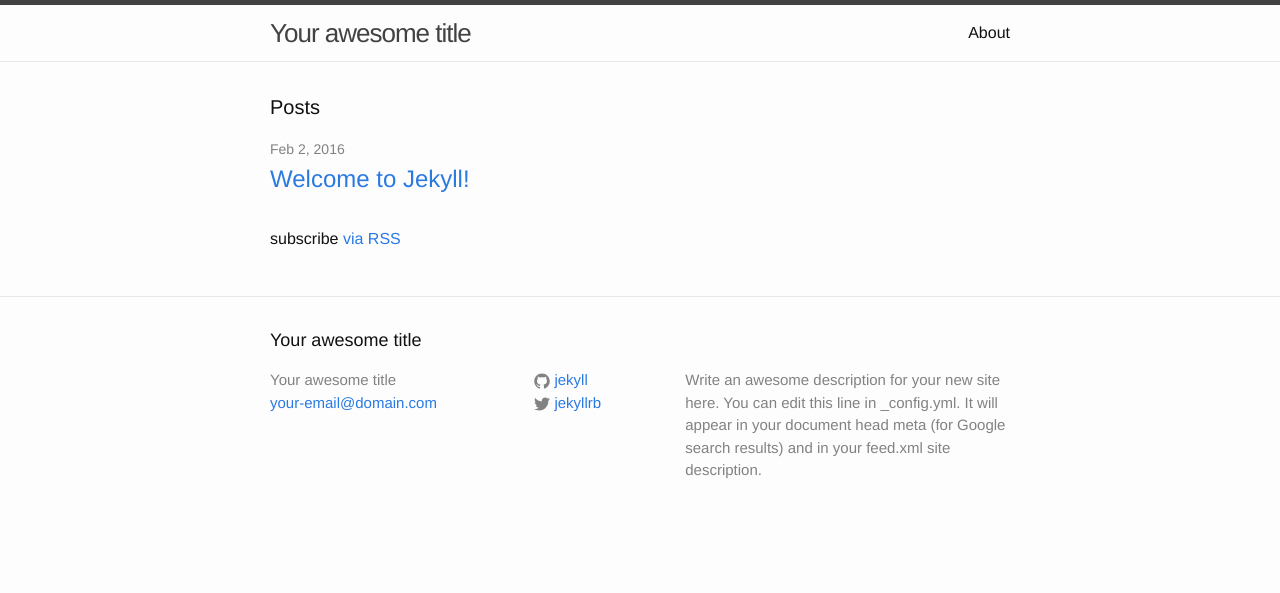
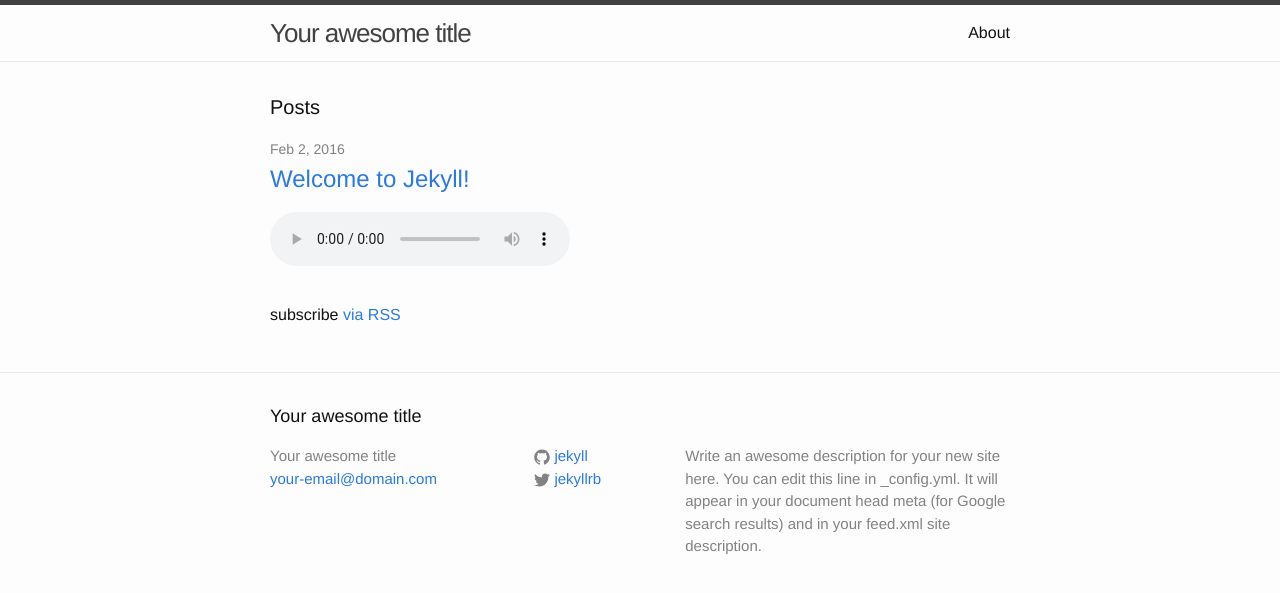
Before and after one commit to chantastic/birdcallreview.com, a Jekyll site: the page built from index.html, in a window 1280 px wide. Shown: the top 593 px of the page. Built offline with Jekyll 4.4.1, drawn with Linux system fonts in a browser that asks for light colours.

Commit message:
feat: add audio tag to posts

```diff
--- a/_layouts/post.html
+++ b/_layouts/post.html
@@ -9,6 +9,10 @@ layout: default
   </header>
 
   <div class="post-content" itemprop="articleBody">
+    <audio src="{{ page.mp3 }}" controls="controls">
+      Your browser does not support the <code>audio</code> element.
+    </audio>
+
     {{ content }}
   </div>
 
--- a/index.html
+++ b/index.html
@@ -14,6 +14,10 @@ layout: default
         <h2>
           <a class="post-link" href="{{ post.url | prepend: site.baseurl }}">{{ post.title }}</a>
         </h2>
+
+        <audio src="{{ post.mp3 }}" controls="controls">
+          Your browser does not support the <code>audio</code> element.
+        </audio>
       </li>
     {% endfor %}
   </ul>
```
